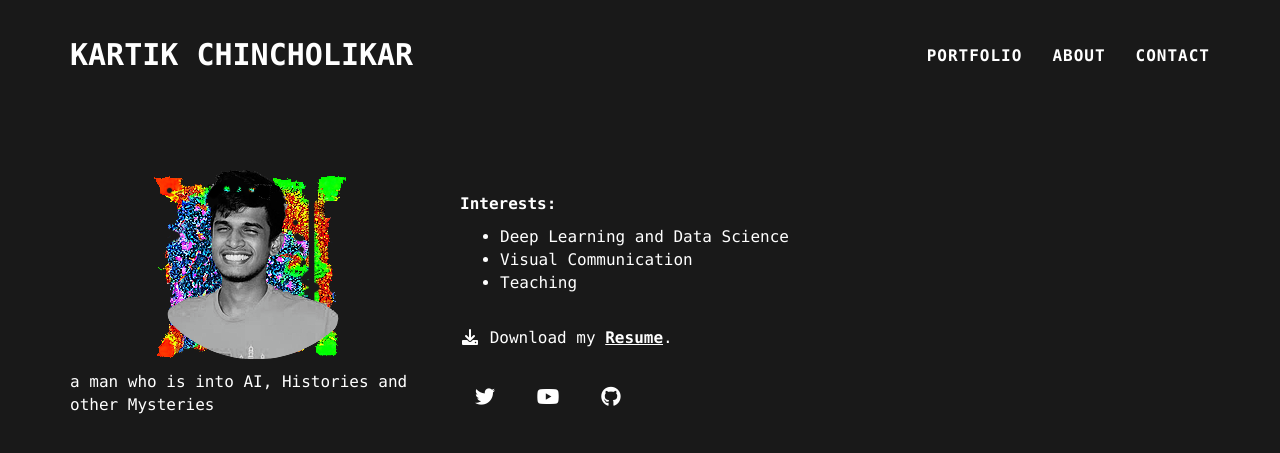
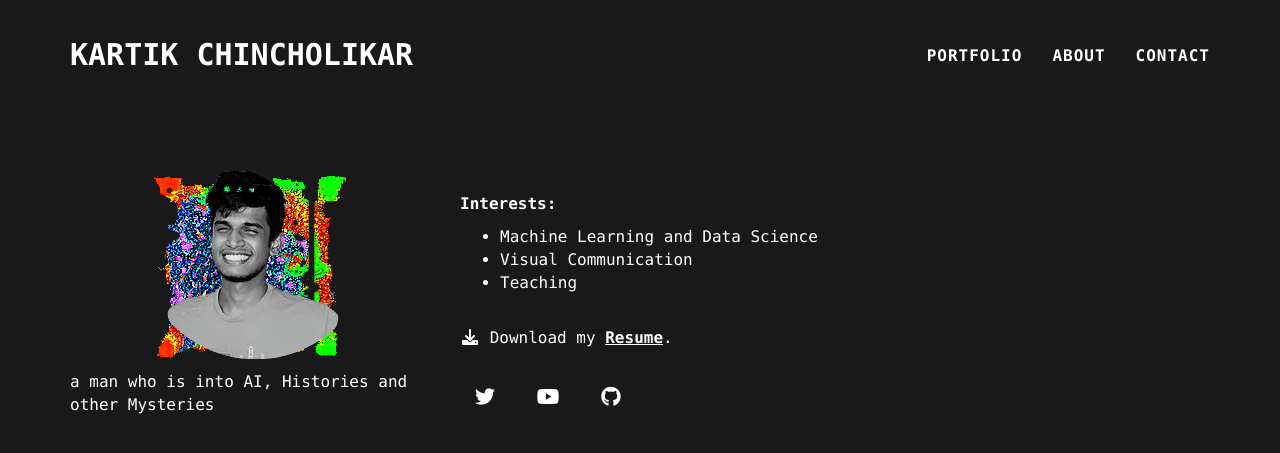
Before and after one commit to kartikchincholikar/kartikchincholikar.github.io, a Jekyll site: the page built from _posts/2014-07-17-Simulations in Statistical Learning Theory.markdown, in a window 1280 px wide and 900 px high. Shown: the top 453 px of the window. Built offline with Jekyll 4.4.1, drawn with Linux system fonts in a browser that asks for light colours.

Commit message:
Update header.html

```diff
--- a/_includes/header.html
+++ b/_includes/header.html
@@ -10,7 +10,7 @@
         <p style="text-align:left"><br>
           <b>Interests:</b><br>
           <ul>
-            <li>Deep Learning and Data Science</li>
+            <li>Machine Learning and Data Science</li>
             <li>Visual Communication</li>
             <li>Teaching</li>
           </ul>
```
